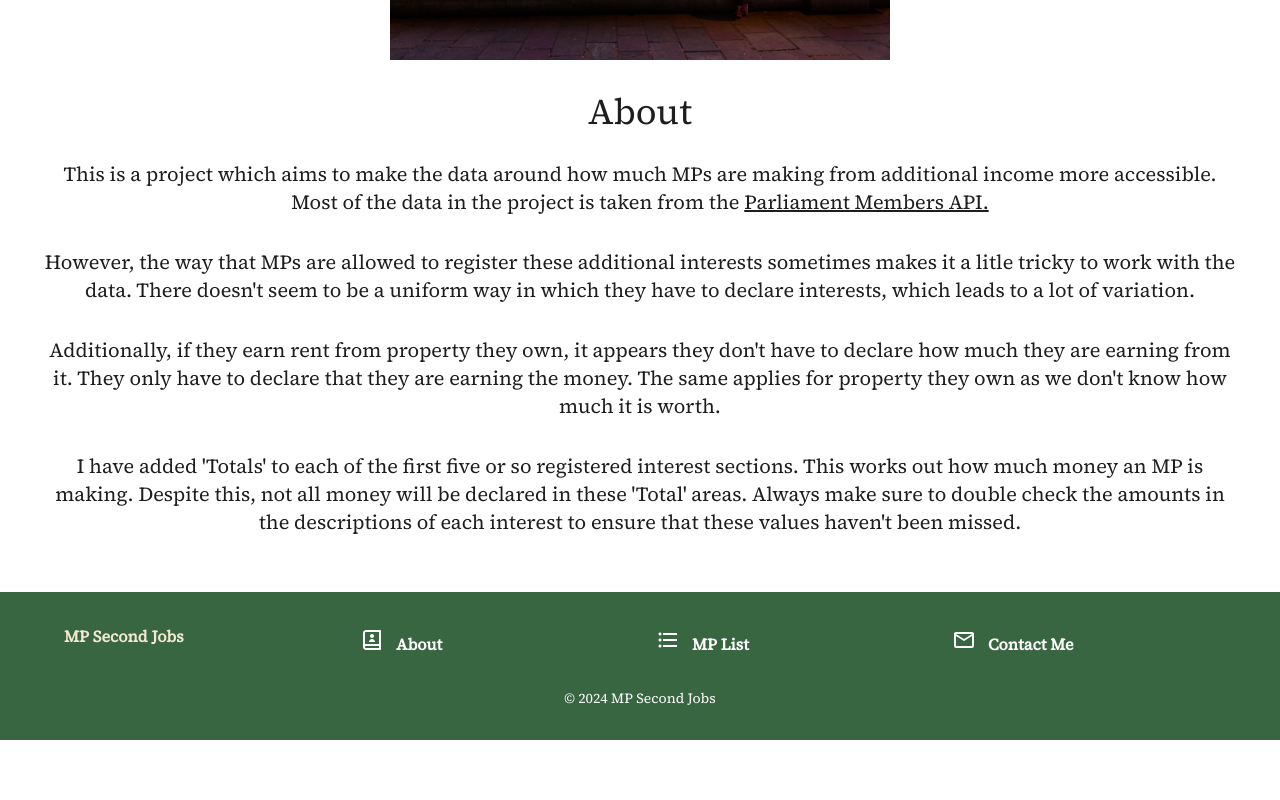
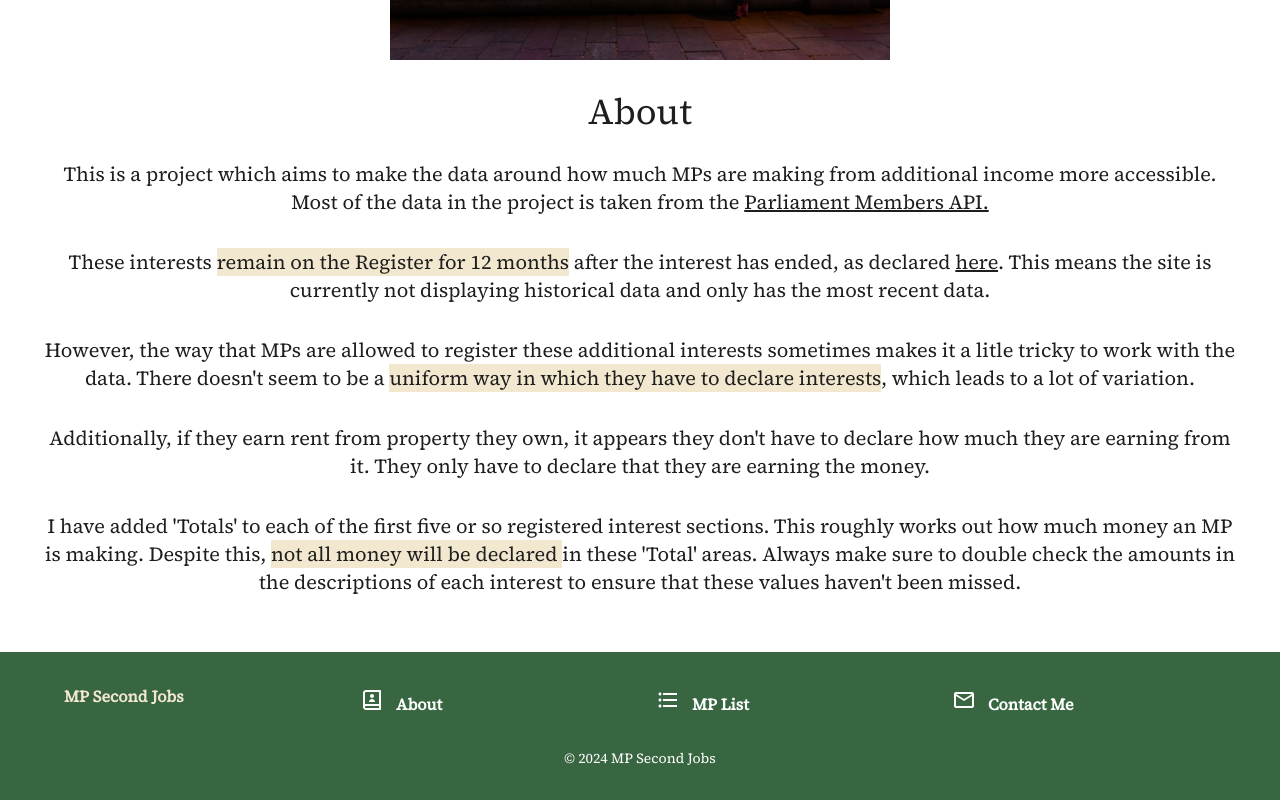
Before and after one commit to zamarz/second-jobs, a Next.js app: page /about in a window 1280 px wide. Shown: the part 458-1258 px from the top of the page. Before the commit the page ends 1198 px from the top, so only its background shows below. Built offline with nearby package versions, Linux system fonts and the light colour scheme.

Commit message:
Alter about section

```diff
--- a/src/app/about/page.tsx
+++ b/src/app/about/page.tsx
@@ -18,7 +18,7 @@ const About = () => {
           making from additional income more accessible. Most of the data in the
           project is taken from the{" "}
           <Link
-            className="underline hover:bg-tertiary-light"
+            className="underline hover:bg-tertiary-alt"
             href="https://developer.parliament.uk/"
             target="_blank"
           >
@@ -26,23 +26,45 @@ const About = () => {
           </Link>
         </p>
         <p className="text-xl py-4">
+          These interests{" "}
+          <span className="bg-tertiary-light">
+            remain on the Register for 12 months
+          </span>{" "}
+          after the interest has ended, as declared{" "}
+          <Link
+            className="underline hover:bg-tertiary-alt"
+            href="https://www.parliament.uk/mps-lords-and-offices/standards-and-financial-interests/parliamentary-commissioner-for-standards/registers-of-interests/register-of-members-financial-interests/"
+            target="_blank"
+          >
+            here
+          </Link>
+          . This means the site is currently not displaying historical data and
+          only has the most recent data.
+        </p>
+        <p className="text-xl py-4">
           However, the way that MPs are allowed to register these additional
           interests sometimes makes it a litle tricky to work with the data.
-          There doesn't seem to be a uniform way in which they have to declare
-          interests, which leads to a lot of variation.
+          There doesn't seem to be a{" "}
+          <span className="bg-tertiary-light">
+            uniform way in which they have to declare interests
+          </span>
+          , which leads to a lot of variation.
         </p>
         <p className="text-xl py-4">
           Additionally, if they earn rent from property they own, it appears
           they don't have to declare how much they are earning from it. They
-          only have to declare that they are earning the money. The same applies
-          for property they own as we don't know how much it is worth.
+          only have to declare that they are earning the money.
         </p>
         <p className="text-xl py-4">
           I have added 'Totals' to each of the first five or so registered
-          interest sections. This works out how much money an MP is making.
-          Despite this, not all money will be declared in these 'Total' areas.
-          Always make sure to double check the amounts in the descriptions of
-          each interest to ensure that these values haven't been missed.
+          interest sections. This roughly works out how much money an MP is
+          making. Despite this,{" "}
+          <span className="bg-tertiary-light">
+            not all money will be declared{" "}
+          </span>{" "}
+          in these 'Total' areas. Always make sure to double check the amounts
+          in the descriptions of each interest to ensure that these values
+          haven't been missed.
         </p>
       </div>
     </section>
```
